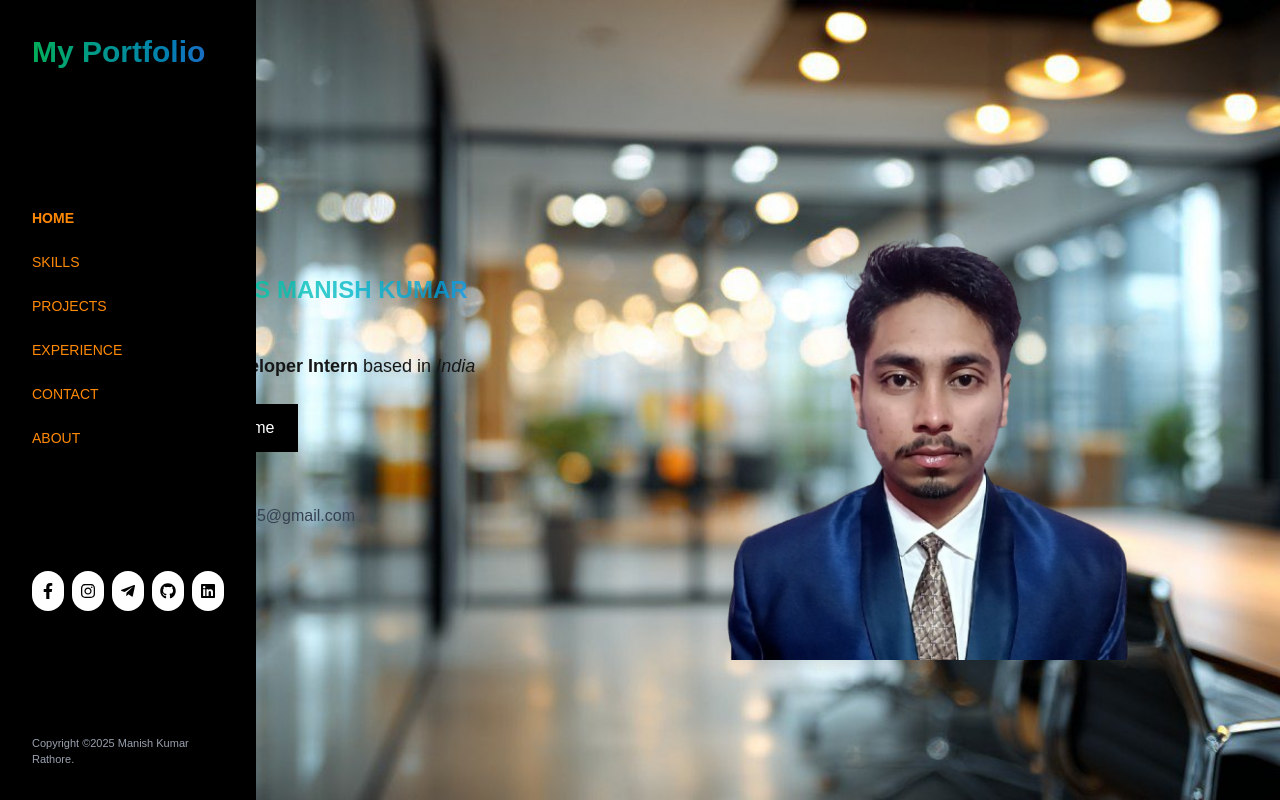
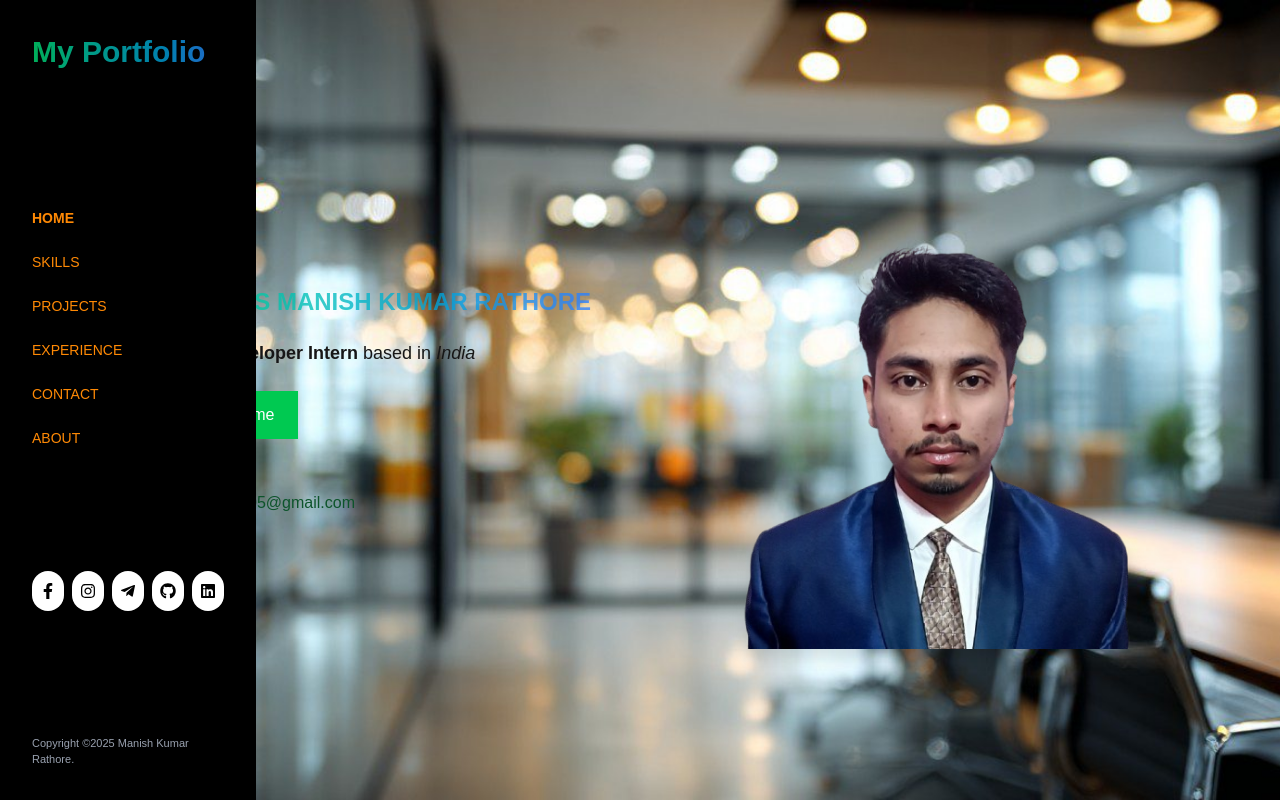
Before and after one commit to manishevdt/portfolio, a Next.js app: page / in a window 1280 px wide. Built offline with nearby package versions, Linux system fonts and the light colour scheme.

Commit message:
Changesinui

```diff
--- a/components/Hero.js
+++ b/components/Hero.js
@@ -9,7 +9,7 @@ export default function Hero() {
 
 
         <div className="w-full md:w-1/2 gap-12">
-          <h1 className="text-fade text-2xl font-bold bg-gradient-to-r from-green-400 to-blue-500 text-transparent bg-clip-text">
+          <h1 className="text-fade text-2xl font-bold bg-gradient-to-r from-green-400 to-blue-500 text-transparent bg-clip-text animate-typing">
             MY NAME IS MANISH KUMAR RATHORE
           </h1>
 
@@ -18,12 +18,13 @@ export default function Hero() {
           </p>
 
           <a href="/contact" target="_blank" rel="noopener noreferrer">
-  <button className="bg-black text-white px-6 py-3 mt-6">
-    Let’s talk with me
-  </button>
+<button className="bg-green-500 hover:bg-gradient-to-r hover:from-green-500 hover:via-red-500 hover:to-blue-500 text-white px-6 py-3 mt-6 transition duration-500">
+  Let’s talk with me
+</button>
+
 </a>
 
-          <div className="pt-6 space-y-1 text-gray-700">
+          <div className="pt-6 space-y-1 text-green-900  ">
             <p>7697119440</p>
             <p>manishrathore2505@gmail.com</p>
           </div>
--- a/components/Navbar.js
+++ b/components/Navbar.js
@@ -11,7 +11,7 @@ export default function Navbar() {
     <>
 
       <div className="md:hidden fixed top-0 left-0 w-full bg-black text-white p-4 flex justify-between items-center z-50">
-        <h1 className="text-2xl font-bold bg-gradient-to-r from-green-400 to-blue-500 text-transparent bg-clip-text text-fade">
+        <h1 className="text-2xl font-bold bg-gradient-to-r from-green-400 to-blue-500 text-transparent bg-clip-text ">
           My Portfolio
         </h1>
 
```
